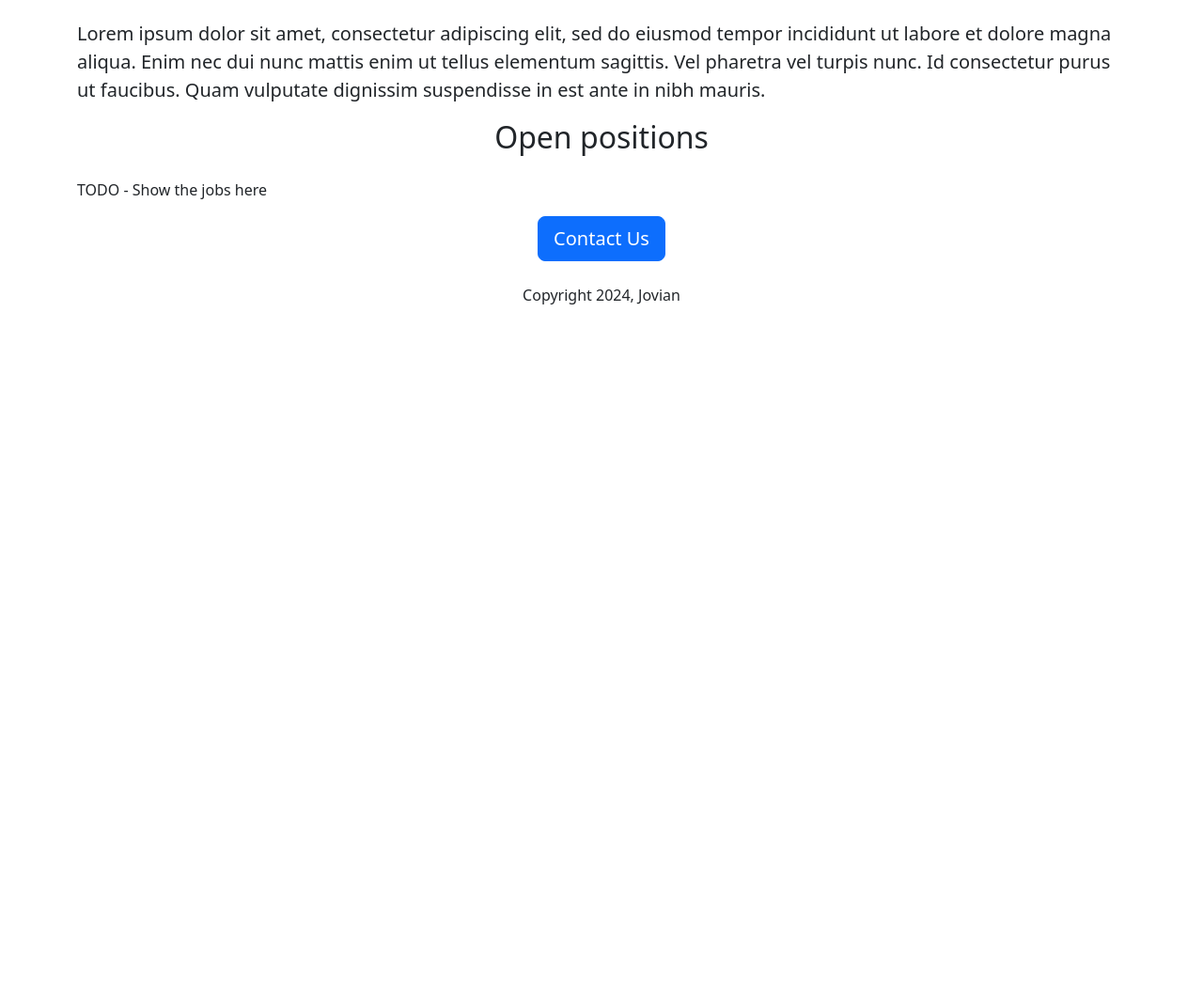
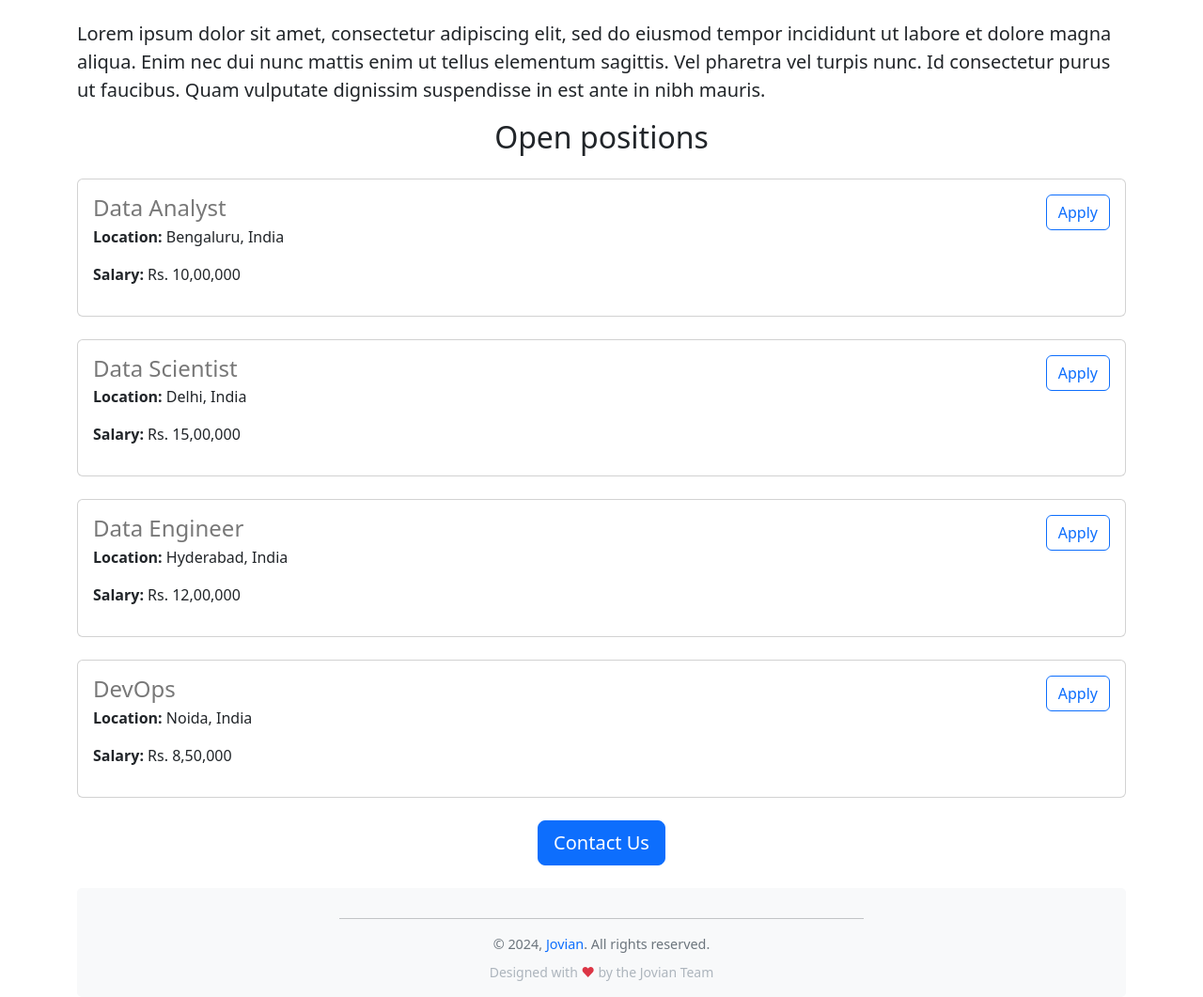
Before and after one commit to JasonD001/jovian-careers-website-v2, a Flask app: page / in a window 1280 px wide. Shown: the part 462-1523 px from the top of the page at 94% size. Before the commit the page ends 786 px from the top, so only its background shows below. Run offline with Flask 3, Linux system fonts and the light colour scheme.

Commit message:
Added dynamic Data and API route

```diff
--- a/app.py
+++ b/app.py
@@ -10,14 +10,45 @@
 # if __name__ == "__main__":
 #   app.run(host='0.0.0.0', debug=True)
 
-from flask import Flask, render_template
+#jsonify - converst into to json things Convert Data to JSON:
+
+from flask import Flask, render_template, jsonify
+
 
 app = Flask(__name__)
+
+JOBS = [{
+    "id": 1,
+    "title": "Data Analyst",
+    "location": "Bengaluru, India",
+    "salary": "Rs. 10,00,000"
+}, {
+    "id": 2,
+    "title": "Data Scientist",
+    "location": "Delhi, India",
+    "salary": "Rs. 15,00,000"
+}, {
+    "id": 3,
+    "title": "Data Engineer",
+    "location": "Hyderabad, India",
+    "salary": "Rs. 12,00,000"
+}, {
+    "id": 4,
+    "title": "DevOps",
+    "location": "Noida, India",
+    "salary": "Rs. 8,50,000"
+}]
 
 
 @app.route("/")
 def hello_world():
-  return render_template('home.html')
+  return render_template('home.html', jobs=JOBS, company_name='Jovian')
+
+# ("/api") - means it does not return any html it returns some strutured jason data
+
+@app.route("/api/jobs")
+def list_jobs():
+  return jsonify(JOBS)
 
 
 if __name__ == "__main__":
--- a/templates/home.html
+++ b/templates/home.html
@@ -18,18 +18,49 @@
 
 <body>
     <div class="container">
-        <h1 class="text-center mt-4 mb-4">Jovian Careers</h1>
+
+        <h1 class="text-center mt-4 mb-4">
+            {{company_name}} Careers
+        </h1>
+
         <img class='img-fluid' id="banner" src="{{ url_for('static', filename='banner1.jpg') }}" alt="Jovian Careers Banner">
 
         <h2 class="text-center  mt-2 mb-4">About Jovian</h2>
         <p class="lead">Lorem ipsum dolor sit amet, consectetur adipiscing elit, sed do eiusmod tempor incididunt ut labore et dolore magna aliqua. Enim nec dui nunc mattis enim ut tellus elementum sagittis. Vel pharetra vel turpis nunc. Id consectetur purus ut faucibus. Quam vulputate dignissim suspendisse in est ante in nibh mauris.</p>
 
         <h2 class="text-center mt-2 mb-4">Open positions</h2>
-        <p>TODO - Show the jobs here</p>
+
+        <!-- flask templating syntax for insercting dynamic data into html and css  -->
+        <!-- with this we passed the list it got converted to list  -->
+        <div>
+            {% for job in jobs %}
+            {% include 'jobitem.html'%}
+
+            {% endfor %}
+        </div>
+
+
+
+
 
         <div class= "text-center">
             <button type="button" class="btn btn-primary btn-lg">Contact Us</button>
-            <p class="mt-4">Copyright 2024, Jovian </p>
+            <!-- <p class="mt-4">Copyright 2024, Jovian </p> -->
+
+            <!-- Enhanced copyright section -->
+            <div class="text-center py-3 mt-4" style="background-color: #f8f9fa; border-radius: 5px;">
+                <hr class="my-3" style="width: 50%; margin: auto;">
+                <p class="mb-0" style="font-size: 0.9rem; color: #6c757d;">
+                    &copy; 2024, <a href="" class="text-decoration-none text-
+                     primary">Jovian</a>. All rights reserved.
+                </p>
+                <small class="d-block mt-2" style="color: #adb5bd;">
+                    Designed with <span style="color: #dc3545;">&#10084;</span> by the Jovian Team
+                </small>
+            </div>
+
+
+
         </div>
 
 
--- /dev/null
+++ b/templates/jobitem.html
@@ -0,0 +1,39 @@
+        <!-- flask templating syntax for insercting dynamic data into html and css  -->
+        <!-- with this we passed the list it got converted to list  -->
+        <!-- <div>
+            {% for job in jobs %}
+            <div class="mb-4">
+                <h4 class="mb-1" style="color:rgb(120,120,120)">
+                    {{ job['title'] }}
+                </h4>
+
+                <div>
+                    <b>Location:</b> {{ job['location'] }}
+                </div>
+
+                <div>
+                    <b>Salary:</b> {{ job['salary'] }}
+                </div>
+
+
+            </div>
+            {% endfor %}
+        </div>
+ -->
+
+<div class="card mb-4">
+    <div class="card-body d-flex justify-content-between align-items-start">
+        <div>
+            <h4 class="card-title mb-1" style="color:rgb(120, 120, 120);">{{ job['title'] }}</h4>
+            <div class="card-text">
+                <p><strong>Location:</strong> {{ job['location'] }}</p>
+                {% if 'salary' in job %}
+                    <p><strong>Salary:</strong> {{ job['salary'] }}</p>
+                {% endif %}
+            </div>
+        </div>
+        <div class="ml-auto">
+            <button type="button" class="btn btn-outline-primary">Apply</button>
+        </div>
+    </div>
+</div>
```
